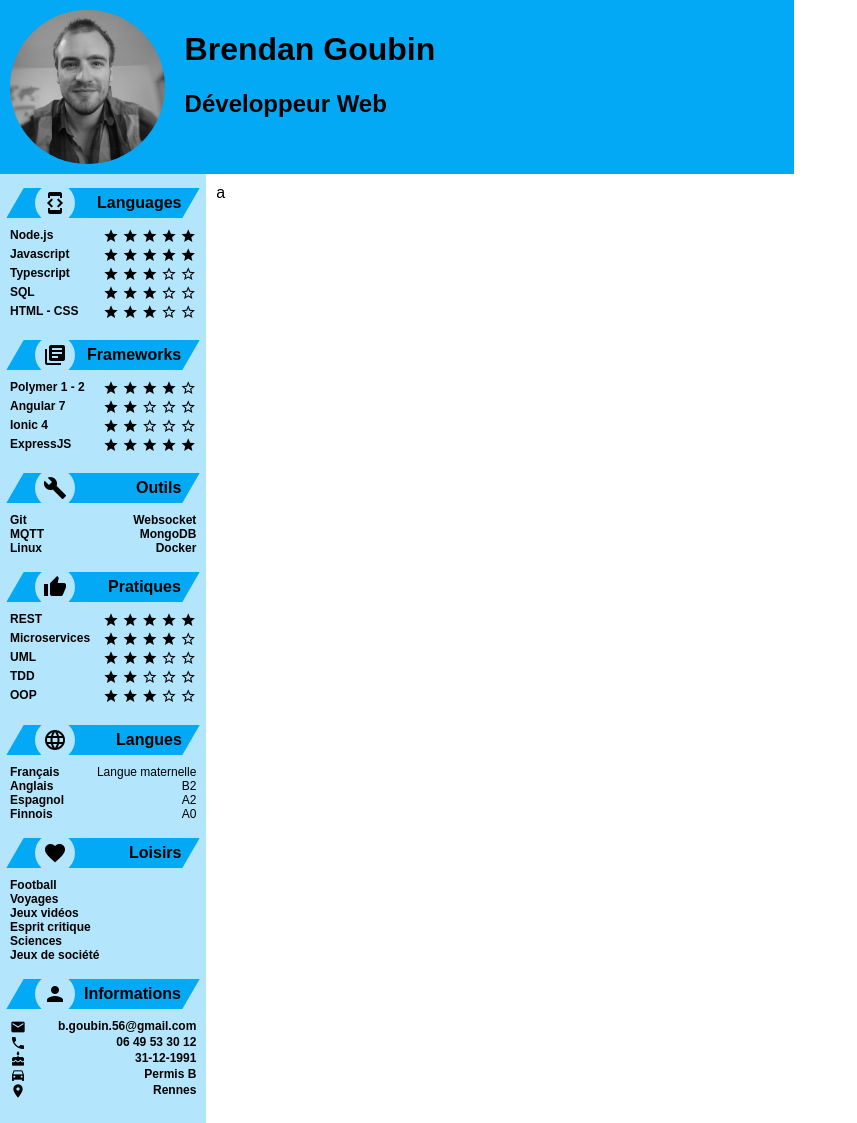
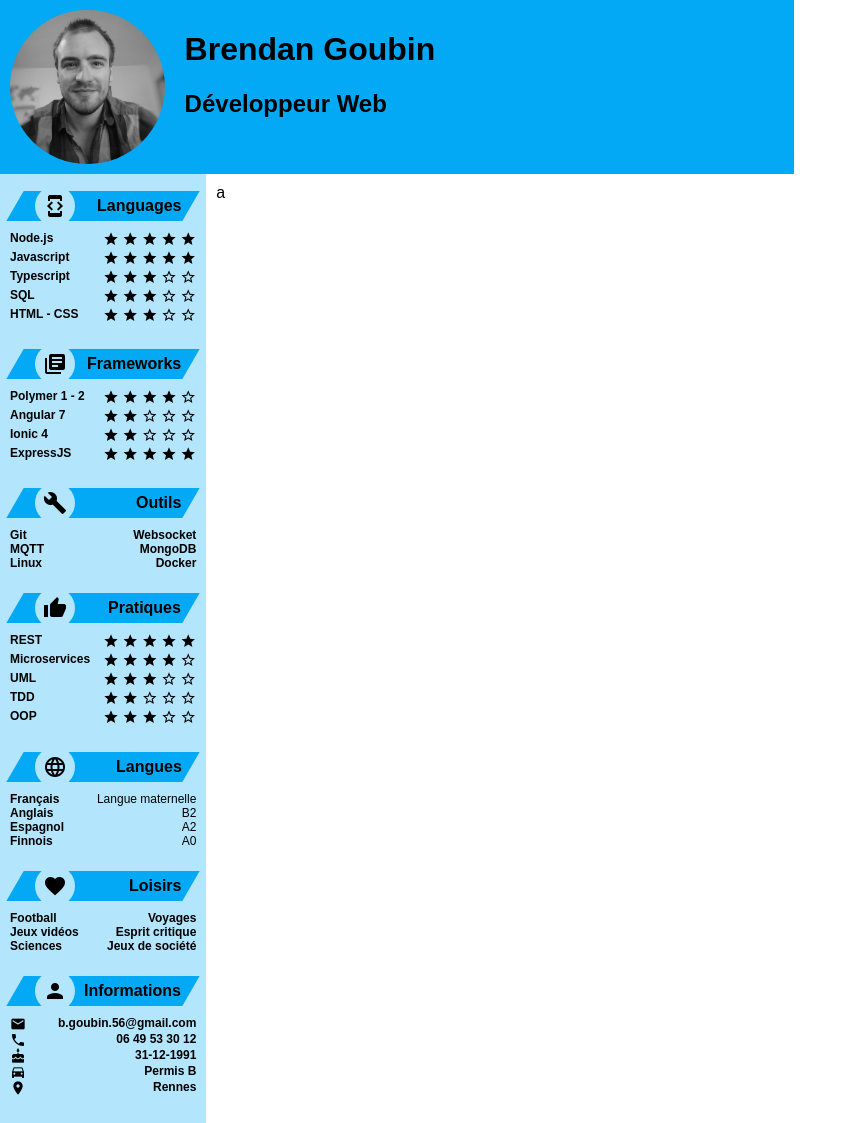
Before and after one commit to Billos/resume-old, a Jekyll site: the page built from index.md, in a window 1280 px wide. Shown: the whole page, without its empty margins (0-857 px from the left). Built offline with Jekyll 4.4.1, drawn with Linux system fonts in a browser that asks for light colours; some web fonts are replaced.

Commit message:
hobbies are now a words section

```diff
--- a/_includes/column/hobbies.html
+++ b/_includes/column/hobbies.html
@@ -5,9 +5,9 @@
 		</div>
 		<div class="text">Loisirs</div>
 	</div>
-	<div class="content">
+	<div class="words">
 		{% for item in site.data.hobbies %}
-		<div class="line">
+		<div class="word">
 			<b>{{item}}</b>
 		</div>
 		{% endfor %}
```
